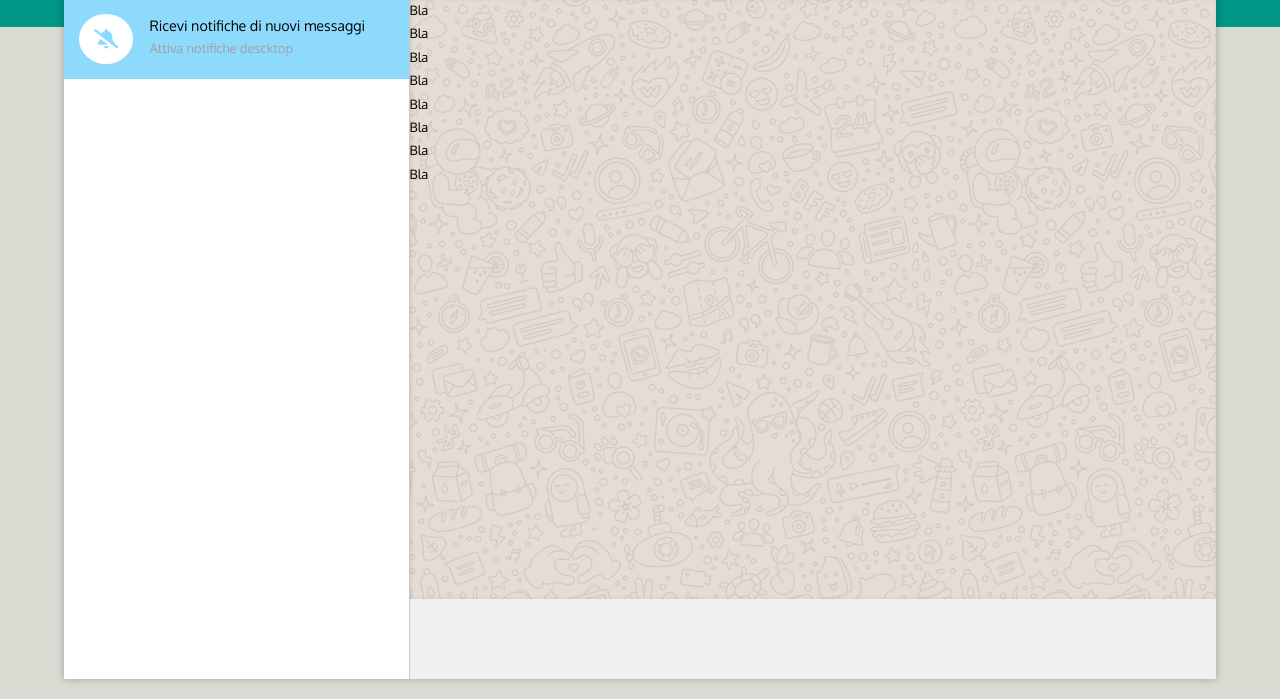
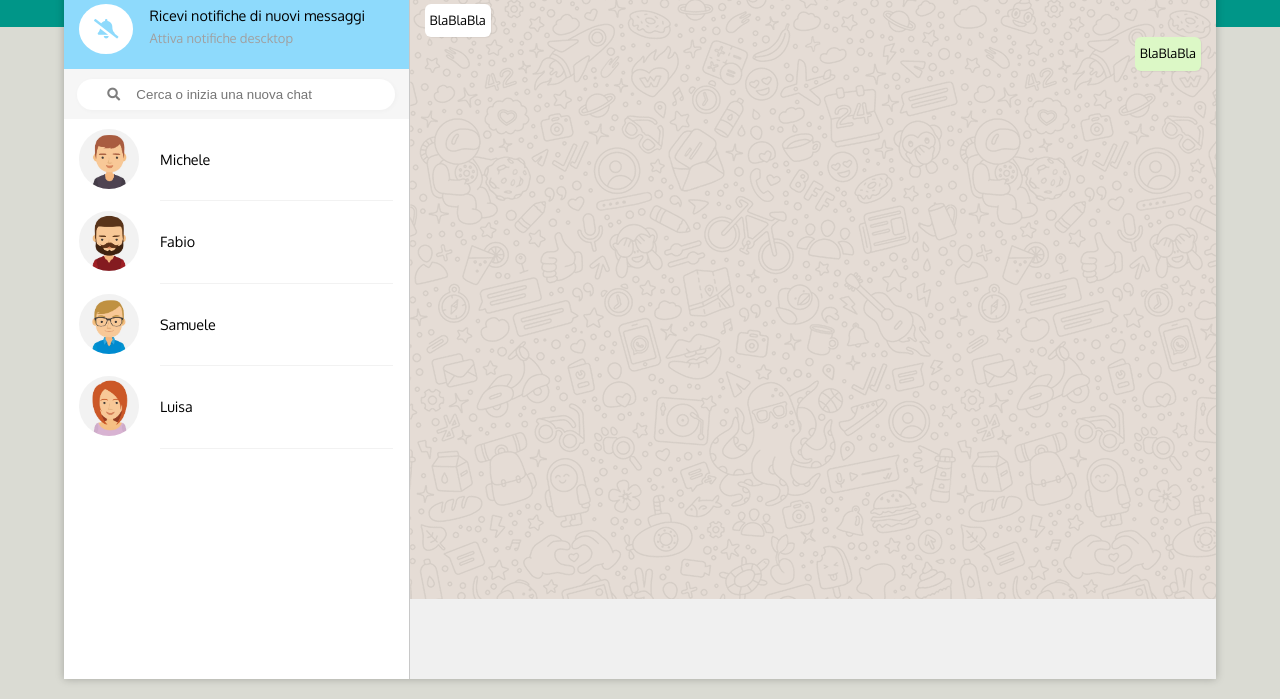
Before and after one commit to francesco-maurella/js-html-css-boolzap, a plain HTML site: page index.html in a window 1280 px wide. Shown: the part 101-800 px from the top of the page. Drawn offline with nearby package versions, Linux system fonts and the light colour scheme.

Commit message:
Riempimento dinamico chat-list + stili discussione

```diff
--- a/css/style.css
+++ b/css/style.css
@@ -17,15 +17,23 @@ body {
   .flx {
     display: flex;
   }
+
   .al-cntr {
     align-items: center;
   }
+
   .centered {
     justify-content: center;
     align-items: center;
   }
-  .ofw-auto {
-    overflow: auto;
+
+  .ofw-y {
+    overflow-y: auto;
+    overflow-x: hidden;
+  }
+
+  .rounded{
+    border-radius: 50%;
   }
   /* / Display (visual & position) */
 
@@ -33,6 +41,7 @@ body {
   .kern16 > * {
     margin-right: 16px;
   }
+
   .pdd-15 {
     padding: 15px;
   }
@@ -42,19 +51,22 @@ body {
   .txt-1x1 {
     font-size: 1.1em;
   }
+
   .txt-1x5 {
     font-size: 1.5em;
   }
+
   .txt-0x9 {
     font-size: 0.9em;
   }
+
   .txt-col-gray {
     color: #A0A0A0;
   }
   /* / Text proprieties */
 /* / UTILITY CSS */
 
-/* APP CONTAINER */
+/* PAGE MAIN-CONTAINERS */
 .wrapper {
   width: 100vw;
   height: 100vh;
@@ -68,62 +80,135 @@ body {
   background: #FFF;
   box-shadow: 0 0 8px rgba(0, 0, 0, 0.25);
 }
+/* / PAGE MAIN-CONTAINERS */
 
-.user-bar {
-  height: 80px;
-  background: #EAEAEA;
-  justify-content: space-between;
-}
-
-.user-data img {
-  height: 50px;
-  border-radius: 50%;
-}
-/* Left side */
+/* LEFT Side */
 .left-sd {
   width: 30%;
   border-right: 1px solid #C8C8C8;
 }
 
+/* User-bar: data & links */
+.user-bar {
+  height: 70px;
+  background: #EAEAEA;
+  justify-content: space-between;
+}
+
+.user-bar img {
+  height: 45px;
+}
+/* / User-bar: data & links */
+
+/* Alerts section */
 .alerts {
+  min-height: 80px;
   background-color: #8EDAFC;
 }
 
-.circle-ico{
+.alerts .fas.rounded{
   color: #8EDAFC;
-  border-radius: 50%;
   background-color: #FFF;
 }
-/* / Left side */
+/* / Alerts section */
 
-/* Right side */
+/* Search chat */
+.search {
+  background-color: #F6F6F6;
+  padding: 5px;
+  height: 50px;
+}
+
+.search-box {
+  background-color: #FFF;
+  padding: 8px 30px;
+  width: 95%;
+  border-radius: 50px;
+  box-shadow: 1px 1px 5px rgba(0, 0, 0, 0.03);
+}
+
+.search-box .fas {
+  opacity: 0.5;
+}
+
+.search input {
+  width: 100%;
+  border: 0;
+}
+
+.search input:focus {
+  outline: none;
+}
+/* / Search chat */
+
+/* User list */
+.user-list {
+  height: calc(100% - 200px);
+}
+
+.user-list-row:hover {
+  background-color: #F2F2F2;
+}
+
+.user-avatar {
+  padding: 10px 5px 5px 15px;
+}
+
+.user-avatar img {
+  height: 60px;
+}
+
+.user-data {
+  width: 100%;
+  border-bottom: 1px solid #F2F2F2;
+}
+/* / User list */
+/* / LEFT Side */
+
+/* RIGHT Side */
 .right-sd {
   width: calc(100% - 30%);
 }
 
-main {
-  height: calc(100% - 80px);
-}
-
+/* Main chat area */
 .main-discuss {
-  height: calc(100% - 80px);
+  height: calc(100% - 150px);
   background-color: #E5DDD5;
-  box-shadow: inset 1px 0 4px rgba(0, 0, 0, 0.1);
+  background-image: url('../img/00-bg.png');
   position: relative;
 }
 
-.main-discuss:after {
-  content: '';
+.main-discuss > .pdd-15 {
   width: 100%;
   height: 100%;
-  background-image: url('../img/00-bg.png');
-  opacity: 0.09;
-  top: 0;
-  position: absolute;
+  background-color: rgba(229, 221, 213, 0.92);
 }
 
+.main-discuss-col{
+  width: 100%;
+}
+
+.main-discuss-col.right {
+ justify-content: flex-end;
+}
+
+.chat-box {
+  max-width: 50%;
+  background-color: #FFF;
+  padding: 5px;
+  border-radius: 6px;
+  box-shadow: 1px 1px 1px rgba(0, 0, 0, 0.05);
+}
+
+.right .chat-box{
+  background-color: #DCF8C6;
+}
+/* / Main chat area */
+
+/* Bottom bar */
 .bottom-right-sd {
   height: 80px;
   background: #F0F0F0;
 }
-/* / Right side */
+/* / Bottom bar */
+/* / RIGHT Side */
--- a/index.html
+++ b/index.html
@@ -10,28 +10,25 @@
     <link href="https://fonts.googleapis.com/css2?family=Oxygen:wght@300;400;700&display=swap" rel="stylesheet">
     <!-- Fontawesome Icons link -->
     <link rel="stylesheet" href="https://cdnjs.cloudflare.com/ajax/libs/font-awesome/5.12.0-2/css/all.min.css">
-    <!-- Jquery library link -->
-    <script src="https://ajax.googleapis.com/ajax/libs/jquery/3.3.1/jquery.min.js"></script>
     <!-- VueJS framework link -->
     <script src="https://cdn.jsdelivr.net/npm/vue"></script>
 
     <link rel="stylesheet" href="css/style.css">
-    <script src="js/script.js" charset="utf-8"></script>
     <link rel="icon" href="img/00-ico.png">
   </head>
   <body>
 
     <div class="wrapper flx centered">
       <!-- APP CONTAINER -->
-      <div id="#app" class="container flx">
+      <div id="app" class="container flx">
         <!-- LEFT Side-->
-        <header class="left-sd">
+        <div class="left-sd">
 
           <!-- User-bar: data & links -->
           <section class="user-bar pdd-15 flx">
             <!-- user data -->
-            <div class="user-data flx al-cntr kern16">
-              <img src="img/01.jpg" alt="user">
+            <div class="flx al-cntr kern16">
+              <img src="img/01.jpg" class="rounded" alt="user">
               <div>
                 <span class="txt-1x1">Nome Utente</span>
               </div>
@@ -50,34 +47,48 @@
           <!-- Alerts section -->
           <section class="alerts pdd-15 kern16 flx">
             <div>
-              <i class="fas fa-bell-slash circle-ico txt-1x5 pdd-15"></i>
+              <i class="fas fa-bell-slash rounded txt-1x5 pdd-15"></i>
             </div>
             <div>
               <div class="txt-1x1">Ricevi notifiche di nuovi messaggi</div>
               <div class="txt-col-gray">Attiva notifiche descktop</div>
             </div>
-
-
           </section>
           <!-- / Alerts section -->
 
+          <!-- Search chat -->
+          <section class="search flx centered">
+            <div class="search-box flx centered kern16">
+              <i class="fas fa-search"></i>
+              <input placeholder="Cerca o inizia una nuova chat">
+            </div>
+          </section>
+          <!-- / Search chat -->
+
           <!-- User list -->
-          <section class="ofw-auto">
-
+          <section class="user-list ofw-y">
+            <!-- user in list -->
+            <div v-for="element in contacts" class="user-list-row kern16 flx">
+              <div class="user-avatar">
+                <img :src="'img/avatar' + element.avatar + '.jpg'" class="rounded" alt="user">
+              </div>
+              <div class="user-data flx al-cntr">
+                <span class="txt-1x1">{{element.name}}</span>
+              </div>
+            </div>
+            <!-- / user in list -->
           </section>
           <!-- / User list -->
-        </header>
+        </div>
         <!-- / LEFT Side -->
 
         <!-- RIGHT Side -->
         <div class="right-sd">
-          <!-- main content -->
-          <main>
-            <!-- user-bar: data & links -->
+          <!-- User-bar: data & links -->
           <section class="user-bar pdd-15 flx">
             <!-- user data -->
-              <div class="user-data flx al-cntr kern16">
-                <img src="img/01.jpg" alt="user">
+            <div class="flx al-cntr kern16">
+              <img src="img/01.jpg" class="rounded" alt="user">
               <div>
                 <div class="txt-1x1">Nome Utente</div>
                 <div class="txt-0x9 txt-col-gray">Ultimo accesso</div>
@@ -92,22 +103,31 @@
             </nav>
             <!-- / user links -->
           </section>
-            <!-- / user-bar: data & links -->
-            <section class="main-discuss ofw-auto">
-              <div>Bla</div>
-              <div>Bla</div>
-              <div>Bla</div>
-              <div>Bla</div>
-              <div>Bla</div>
-              <div>Bla</div>
-              <div>Bla</div>
-              <div>Bla</div>
+          <!-- / User-bar: data & links -->
+
+          <!-- Main chat area -->
+          <section class="main-discuss ofw-y">
+            <div class="pdd-15">
+              <!-- left column -->
+              <div class="main-discuss-col left flx">
+                <div class="chat-box">
+                  BlaBlaBla
+                </div>
+              </div>
+              <!-- / left column -->
+              <!-- right column -->
+              <div class="main-discuss-col right flx">
+                <div class="chat-box">
+                  BlaBlaBla
+                </div>
+              </div>
+              <!-- / right column -->
+            </div>
           </section>
-          </main>
-          <!-- / main content -->
+          <!-- / Main chat area -->
           <!-- Bottom bar -->
-          <footer class="bottom-right-sd">
-          </footer>
+          <section class="bottom-right-sd">
+          </section>
           <!-- / Bottom bar -->
         </div>
         <!-- / RIGHT Side -->
@@ -115,5 +135,7 @@
       <!-- / APP CONTAINER -->
     </div>
 
+    <script src="js/script.js" charset="utf-8"></script>
+
   </body>
   </html>
--- a/js/script.js
+++ b/js/script.js
@@ -1,16 +1,97 @@
-$(document).ready(function({ // quando il DOM è pronto
-
-  new Vue({
+new Vue({
     // ELEMENTO //
     el : '#app',
 
     // DATI //
     data : {
-
+      contacts: [
+        {
+          name: 'Michele',
+          avatar: '_1',
+          visible: true,
+          messages: [
+            {
+              date: '10/01/2020 15:30:55',
+              text: 'Hai portato a spasso il cane?',
+              status: 'sent'
+            },
+            {
+              date: '10/01/2020 15:50:00',
+              text: 'Ricordati di dargli da mangiare',
+              status: 'sent'
+            },
+            {
+              date: '10/01/2020 16:15:22',
+              text: 'Tutto fatto!',
+              status: 'received'
+            }
+          ],
+        },
+        {
+          name: 'Fabio',
+          avatar: '_2',
+          visible: true,
+          messages: [
+            {
+              date: '20/03/2020 16:30:00',
+              text: 'Ciao come stai?',
+              status: 'sent'
+            },
+            {
+              date: '20/03/2020 16:30:55',
+              text: 'Bene grazie! Stasera ci vediamo?',
+              status: 'received'
+            },
+            {
+              date: '20/03/2020 16:35:00',
+              text: 'Mi piacerebbe ma devo andare a fare la spesa.',
+              status: 'sent'
+            }
+          ],
+        },
+        {
+          name: 'Samuele',
+          avatar: '_3',
+          visible: true,
+          messages: [
+            {
+              date: '28/03/2020 10:10:40',
+              text: 'La Marianna va in campagna',
+              status: 'received'
+            },
+            {
+              date: '28/03/2020 10:20:10',
+              text: 'Sicuro di non aver sbagliato chat?',
+              status: 'sent'
+            },
+            {
+              date: '28/03/2020 16:15:22',
+              text: 'Ah scusa!',
+              status: 'received'
+            }
+          ],
+        },
+        {
+          name: 'Luisa',
+          avatar: '_4',
+          visible: true,
+          messages: [
+            {
+              date: '10/01/2020 15:30:55',
+              text: 'Lo sai che ha aperto una nuova pizzeria?',
+              status: 'sent'
+            },
+            {
+              date: '10/01/2020 15:50:00',
+              text: 'Si, ma preferirei andare al cinema',
+              status: 'received'
+            }
+          ],
+        },
+      ]
     },
     // METODI //
     methods : {
 
     }
   });
-});
```
Also changed, not shown: img/avatar_1.jpg (added), img/avatar_2.jpg (added), img/avatar_3.jpg (added), img/avatar_4.jpg (added). Lines whose indentation alone changed are shown as unchanged.
